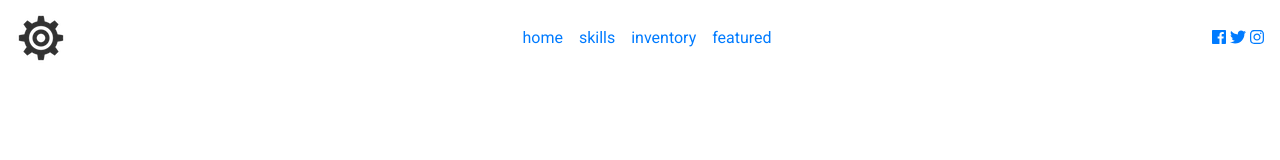
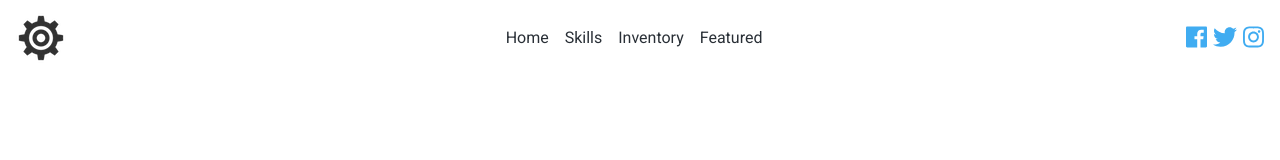
Before and after one commit to bennyho88/car-dealership-project, a plain HTML site: page index.html in a window 1280 px wide. Drawn offline with Linux system fonts and the light colour scheme.

Commit message:
added nav css

```diff
--- a/css/main.css
+++ b/css/main.css
@@ -16,3 +16,40 @@ body{
   background: var(--mainWhite);
 }
 /* REM values to target root element 1REM = 16px */
+
+/* navbar */
+
+.navbar {
+  background: var(--mainWhite);
+}
+
+.navbar-icon {
+  font-size: 2rem;
+  color: var(--mainBlue);
+}
+
+.navbar-toggler {
+  outline-color: var(--mainBlue)!important;
+}
+
+.nav-link {
+  color: var(--mainBlack);
+  text-transform: capitalize;
+}
+
+.nav-link:hover {
+  color: var(--mainBlue);
+}
+
+.nav-icon {
+  font-size: 1.5rem;
+  color: var(--mainBlue);
+  text-decoration: none!important;
+  transition-property: color;
+  transition-duration: 2s;
+  transition-timing-function: linear;
+}
+
+.nav-icon:hover {
+  color: var(--mainBlack);
+}
```
